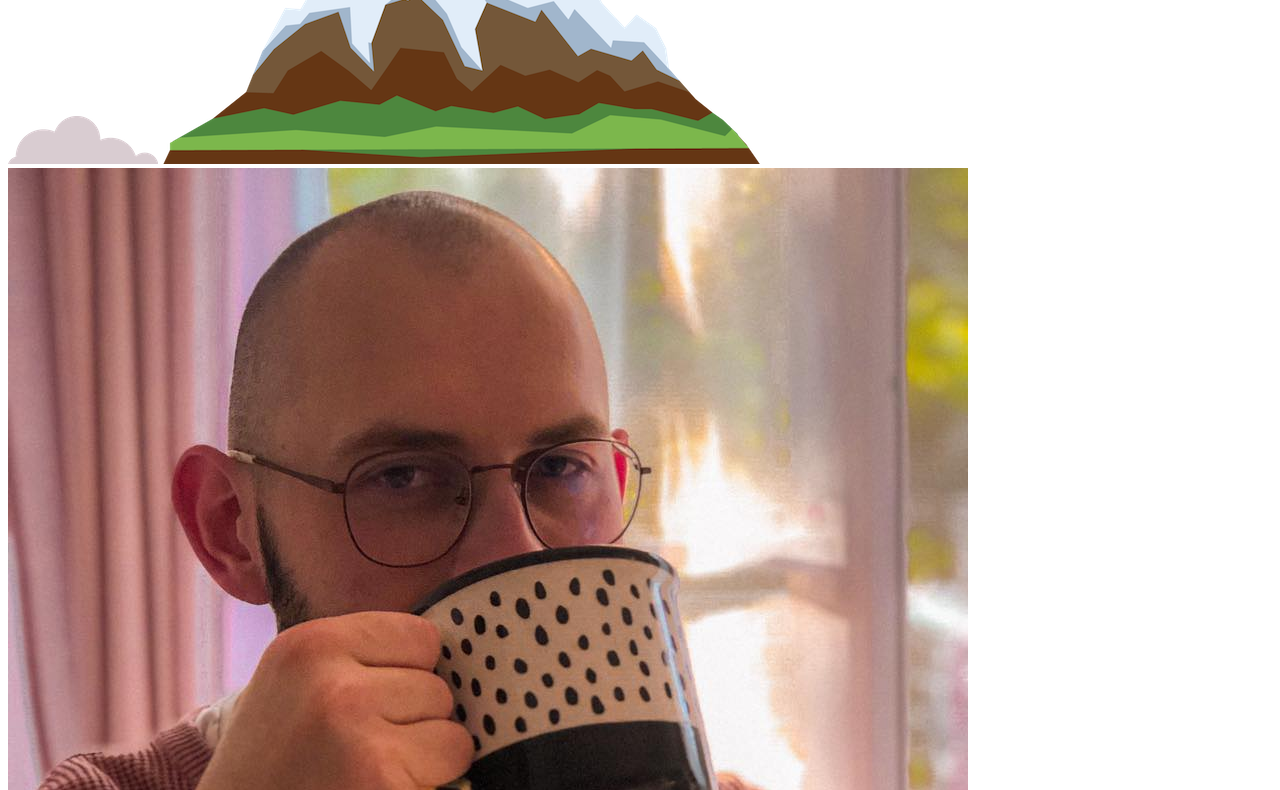
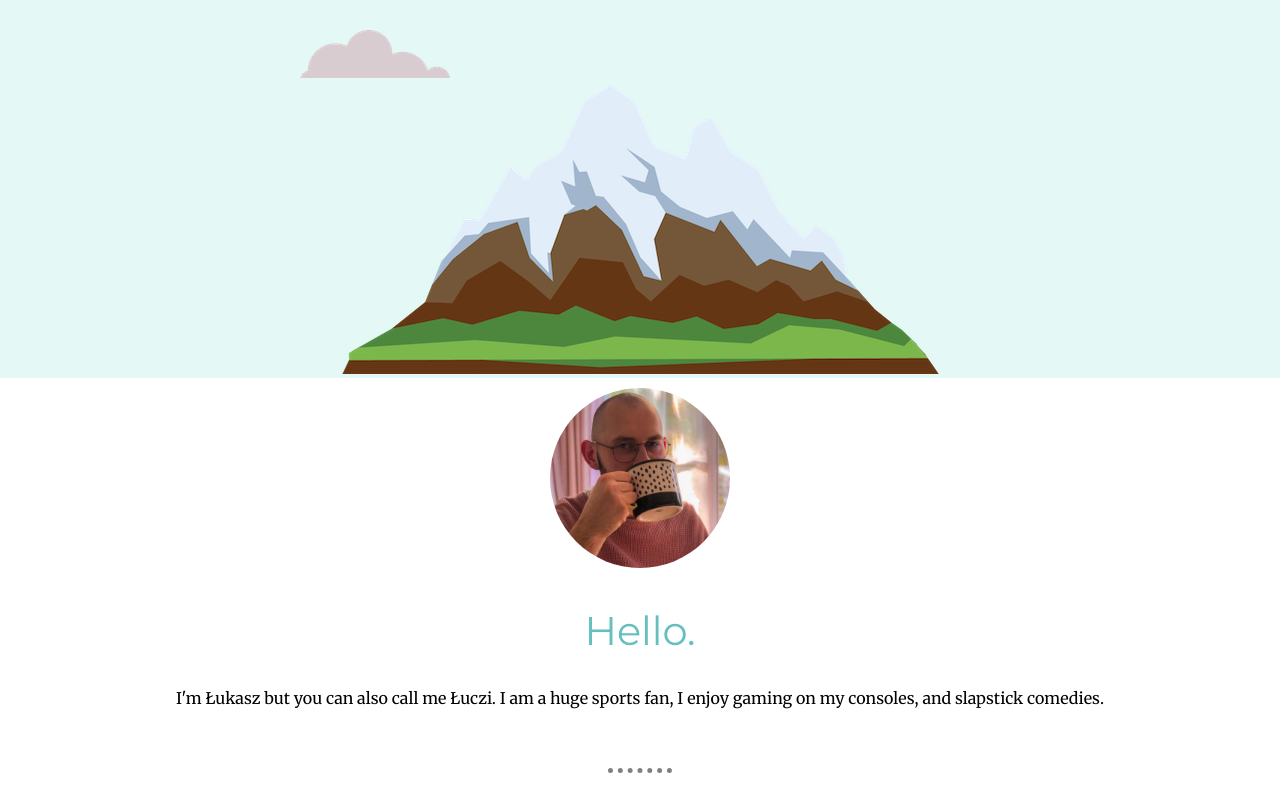
Before and after one commit to LucziMane/Personalsitev1, a plain HTML site: page index.html in a window 1280 px wide. Shown: the part 380-1170 px from the top of the page. Drawn offline with Linux system fonts and the light colour scheme; files that its build step writes are made by us from their sources; the site is published under a folder, as on GitHub Pages, so addresses that start at the root find nothing.

Commit message:
Update index.html

```diff
--- a/index.html
+++ b/index.html
@@ -4,7 +4,7 @@
 <head>
   <meta charset="utf-8">
   <title>Łukasz - Your Web Developer</title>
-  <link rel="stylesheet" href="/css/styles.css">
+  <link rel="stylesheet" href="LucziMane/css/styles.css">
   <link rel="icon" href="images/favicon.ico">
   <link rel="preconnect" href="https://fonts.googleapis.com">
   <link rel="preconnect" href="https://fonts.gstatic.com" crossorigin>
```
